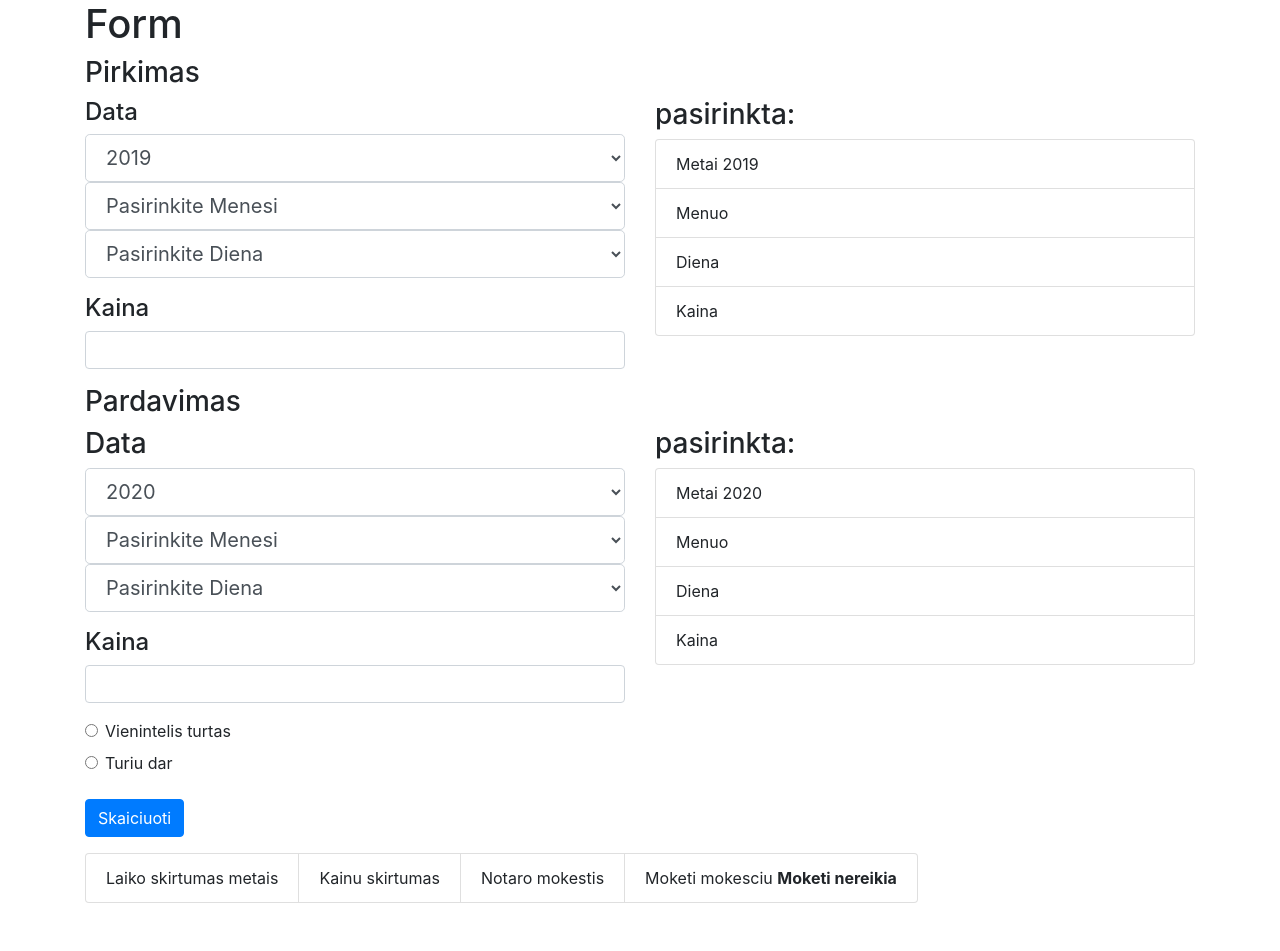
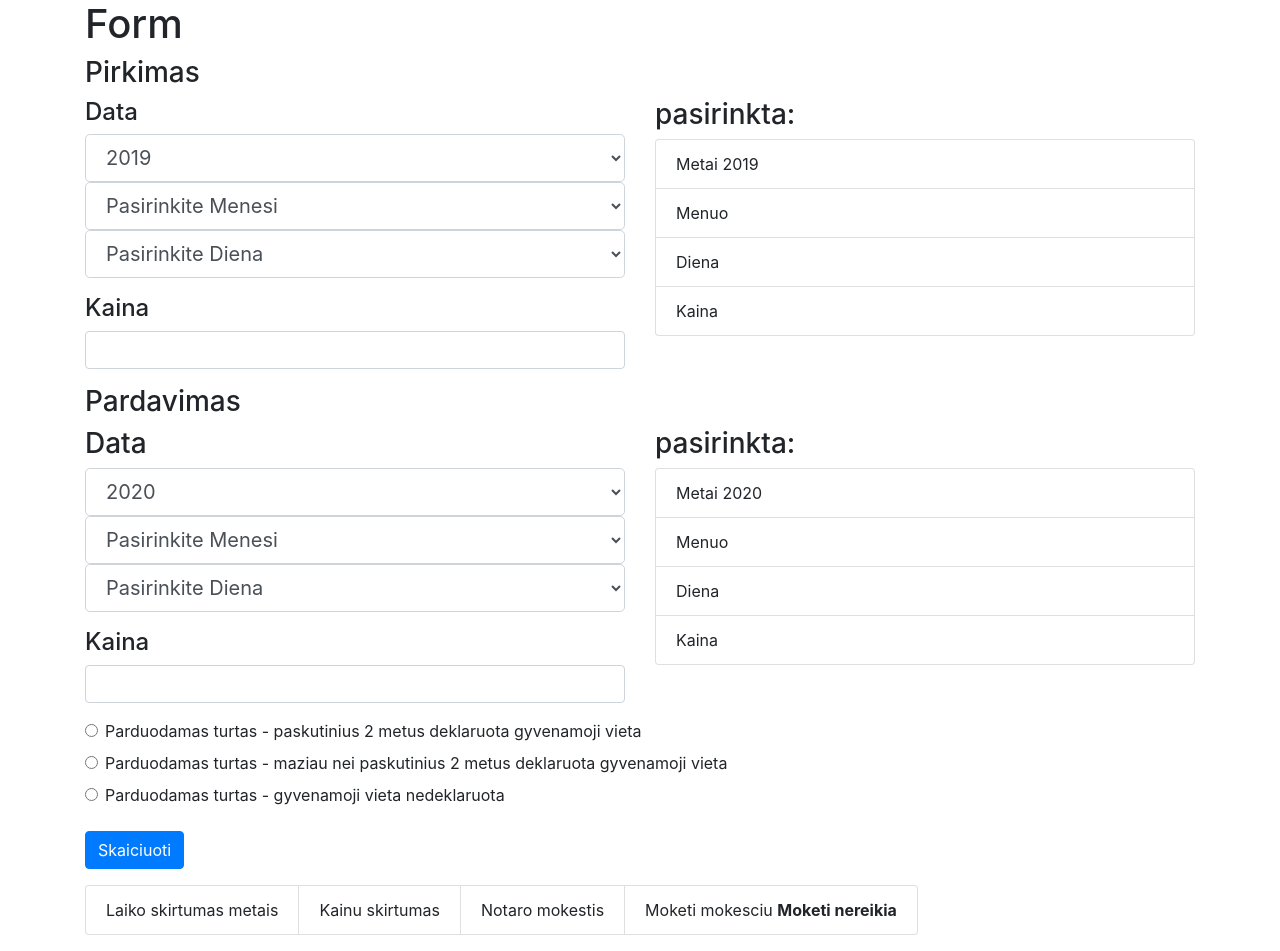
Before and after one commit to horolug/nt-duk, a React (Create React App) app: page / in a window 1280 px wide. Before the commit the page ends 919 px from the top, so only its background shows below. Built offline with nearby package versions, Linux system fonts and the light colour scheme.

Commit message:
Tax is not added if sold property was a primary dwelling for more than 2 years

```diff
--- a/src/Components/Form/form.js
+++ b/src/Components/Form/form.js
@@ -13,6 +13,7 @@ class Form extends React.Component {
       purchaseMonth: "",
       purchaseDay: "",
       purchasePrice: "",
+      dwellingStatus: "",
       yearRange: this.yearRange(),
       yearRangeSell: this.yearRangeSell(),
       monthRange: [ 1, 2, 3, 4, 5, 6, 7, 8, 9, 10, 11, 12 ],
@@ -26,6 +27,7 @@ class Form extends React.Component {
     this.handleDate = this.handleDate.bind(this);
     this.handlePrice = this.handlePrice.bind(this);
     this.handleSubmit = this.handleSubmit.bind(this);
+    this.handleOptions = this.handleOptions.bind(this);
   }
 
   yearRange(){
@@ -62,14 +64,27 @@ class Form extends React.Component {
     return dayRange;
   }
 
-  isTaxRequired (){
+  isTaxRequired (timeDiff){
     // 1. Income tax (15%) is due if sell happened less than 10 years after purchaseDay
     // 2. Income tax is not required if ( all conditions must apply ):
     // 2.1 sold property was primary dwelling for less than 2 years
     // 2.2 sell happened less than 10 years after purchase
-    // 2.3  money were used to buy another primary dwelling
+    // 2.3 money was used to buy another primary dwelling
     // 3. Income tax is not requried if:
     // 3.1 sold property was primary dwelling for more than 2 years
+    console.log("===", this.state.dwellingStatus);
+
+    //3.
+    // disable option in markup if time diff is less than 2
+    if ( timeDiff >= 2  && this.state.dwellingStatus === "primaryDwelling"){
+      console.log("got primary dwelling, no taxes");
+      return false;
+    }
+    // 1.
+    if ( timeDiff < 10 ){
+      return true;
+    }
+
   }
 
   calculateNotaryFee( sellPrice ){
@@ -88,7 +103,6 @@ class Form extends React.Component {
   calculateTax( timeDiff ){
     // FIXME - add following logic
     // 1. when calculating due tax following expenses must be included:
-    // 1.1. Notary expense for the sale
     // 1.2. TBC - real estate agent fees
 
     const priceDiff = this.state.sellPrice - this.state.purchasePrice;
@@ -97,7 +111,7 @@ class Form extends React.Component {
     let taxAmount = "Moketi nereikia";
 
     // FIXME - if tax required to be a separate function with set of rules
-    if ( timeDiff < 10 && priceDiff > notaryFee ){
+    if ( this.isTaxRequired (timeDiff) && priceDiff > notaryFee ){
       taxAmount = (priceDiff-notaryFee) * taxRate;
     }
 
@@ -131,6 +145,11 @@ class Form extends React.Component {
   handleDate(event){
     this.setState({
       [event.target.name]: event.target.value
+    });
+  }
+  handleOptions(event){
+    this.setState({
+      dwellingStatus: event.target.id
     });
   }
 
@@ -287,12 +306,35 @@ class Form extends React.Component {
 
         <div className="form-group">
           <div className="form-check">
-            <input className="form-check-input" name="option" type="radio" value="" />
-            <label>Vienintelis turtas</label>
+            <input className="form-check-input"
+              id="primaryDwelling"
+              name="option"
+              onChange={this.handleOptions}
+              type="radio" value="" />
+            <label htmlFor="primaryDwelling">
+              Parduodamas turtas - paskutinius 2 metus deklaruota gyvenamoji vieta
+            </label>
           </div>
           <div className="form-check">
-            <input className="form-check-input" name="option" type="radio" value="" />
-            <label>Turiu dar</label>
+            <input className="form-check-input"
+              id="primaryDwellingShort"
+              name="option"
+              onChange={this.handleOptions}
+              type="radio" value="" />
+            <label htmlFor="primaryDwellingShort">
+              Parduodamas turtas - maziau nei paskutinius 2 metus deklaruota gyvenamoji vieta
+            </label>
+          </div>
+          <div className="form-check">
+            <input
+            className="form-check-input"
+              id="notPrimaryDwelling"
+              name="option"
+              onChange={this.handleOptions}
+              type="radio" value="" />
+            <label htmlFor="notPrimaryDwelling">
+              Parduodamas turtas - gyvenamoji vieta nedeklaruota
+            </label>
           </div>
         </div>
 
```
